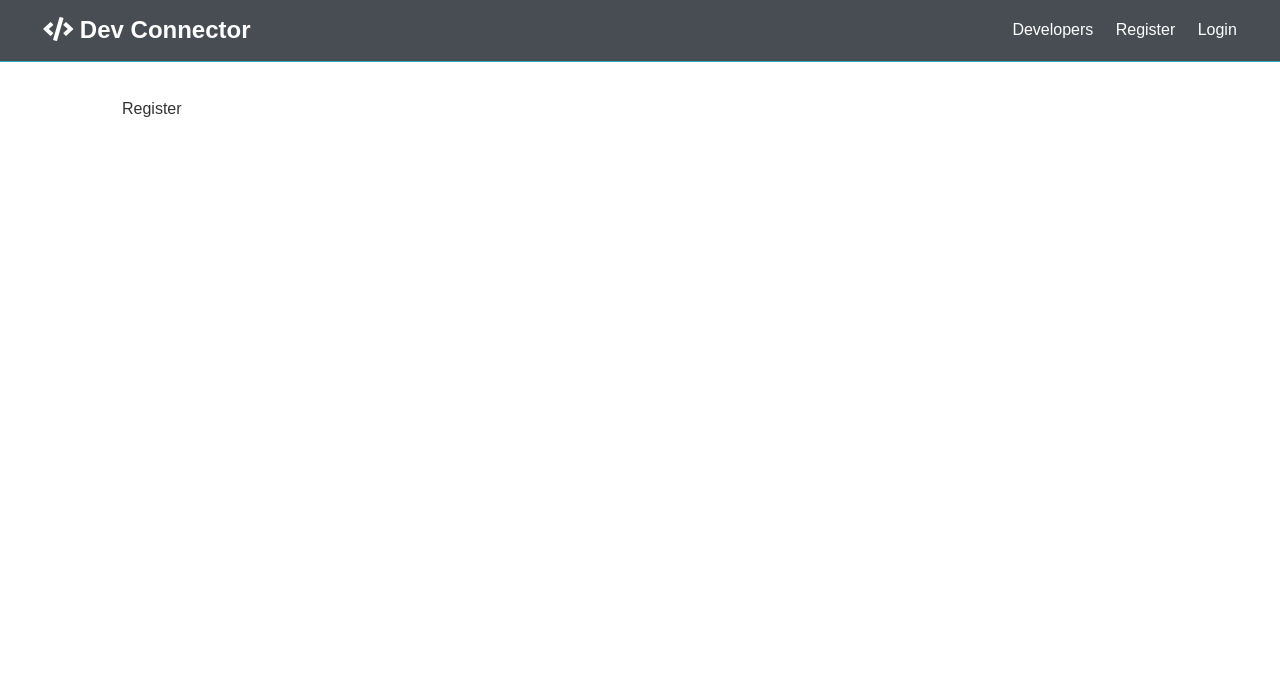
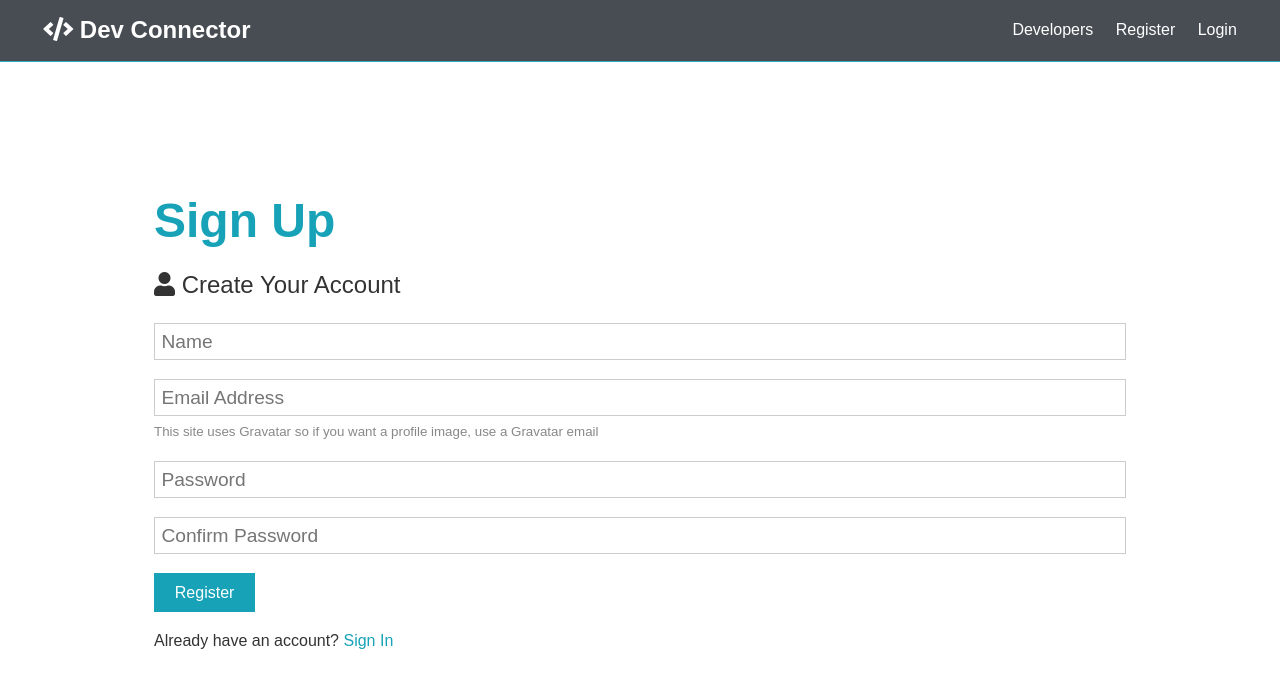
Before and after one commit to Analova/connect, a React (Create React App) app in the folder client/: page /register in a window 1280 px wide. Shown: the top 688 px of the page. Built offline with nearby package versions, Linux system fonts and the light colour scheme.

Commit message:
Register Form

```diff
--- a/client/src/components/auth/Register.js
+++ b/client/src/components/auth/Register.js
@@ -1,7 +1,107 @@
-import React from "react";
+import React, { Fragment, useState } from "react";
+import axios from "axios";
 
 const Register = () => {
-  return <div>Register</div>;
+  const [formData, setFormData] = useState({
+    name: "",
+    email: "",
+    password: "",
+    password2: ""
+  });
+
+  const { name, email, password, password2 } = formData;
+
+  const onChange = e =>
+    setFormData({ ...formData, [e.target.name]: e.target.value });
+
+  const onSubmit = async e => {
+    e.preventDefault();
+    if (password !== password2) {
+      console.log("Passwords do not match");
+    } else {
+      const newUser = {
+        name,
+        email,
+        password
+      };
+
+      try {
+        const config = {
+          headers: {
+            "Content-Type": "Application/json"
+          }
+        };
+
+        const body = JSON.stringify(newUser);
+
+        const res = await axios.post("/api/users", body, config);
+        console.log(res.data);
+      } catch (err) {
+        console.error(err.response.data);
+      }
+    }
+  };
+  return (
+    <Fragment>
+      <section className="container">
+        <h1 className="large text-primary">Sign Up</h1>
+        <p className="lead">
+          <i className="fas fa-user"></i> Create Your Account
+        </p>
+        <form className="form" onSubmit={e => onSubmit(e)}>
+          <div className="form-group">
+            <input
+              type="text"
+              placeholder="Name"
+              name="name"
+              value={name}
+              onChange={e => onChange(e)}
+              required
+            />
+          </div>
+
+          <div className="form-group">
+            <input
+              type="email"
+              value={email}
+              required
+              placeholder="Email Address"
+              onChange={e => onChange(e)}
+              name="email"
+            />
+            <small className="form-text">
+              This site uses Gravatar so if you want a profile image, use a
+              Gravatar email
+            </small>
+          </div>
+          <div className="form-group">
+            <input
+              type="password"
+              placeholder="Password"
+              name="password"
+              minLength="6"
+              value={password}
+              onChange={e => onChange(e)}
+            />
+          </div>
+          <div className="form-group">
+            <input
+              type="password"
+              placeholder="Confirm Password"
+              name="password2"
+              minLength="6"
+              value={password2}
+              onChange={e => onChange(e)}
+            />
+          </div>
+          <input type="submit" className="btn btn-primary" value="Register" />
+        </form>
+        <p className="my-1">
+          Already have an account? <a href="login.html">Sign In</a>
+        </p>
+      </section>
+    </Fragment>
+  );
 };
 
 export default Register;
```
